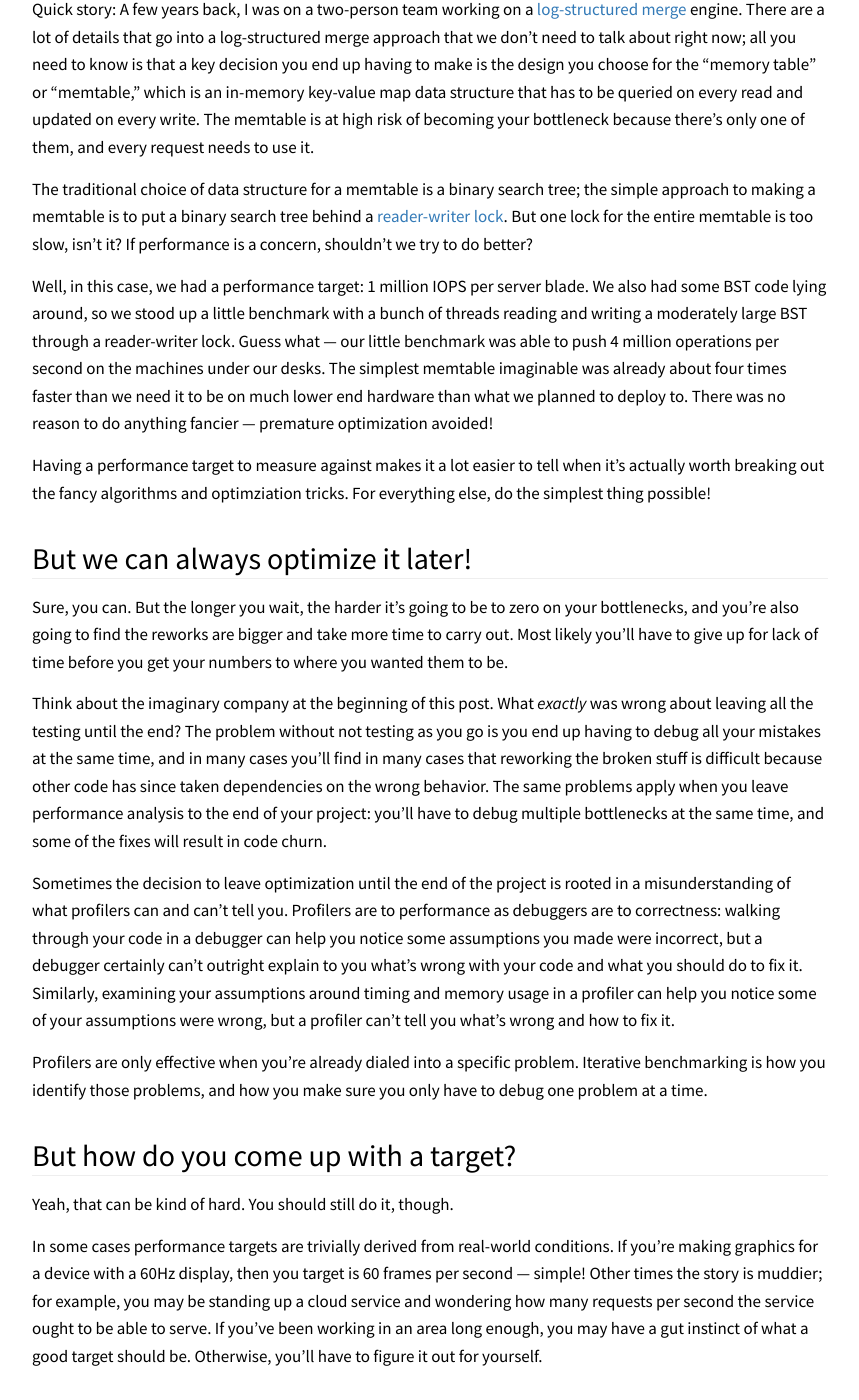
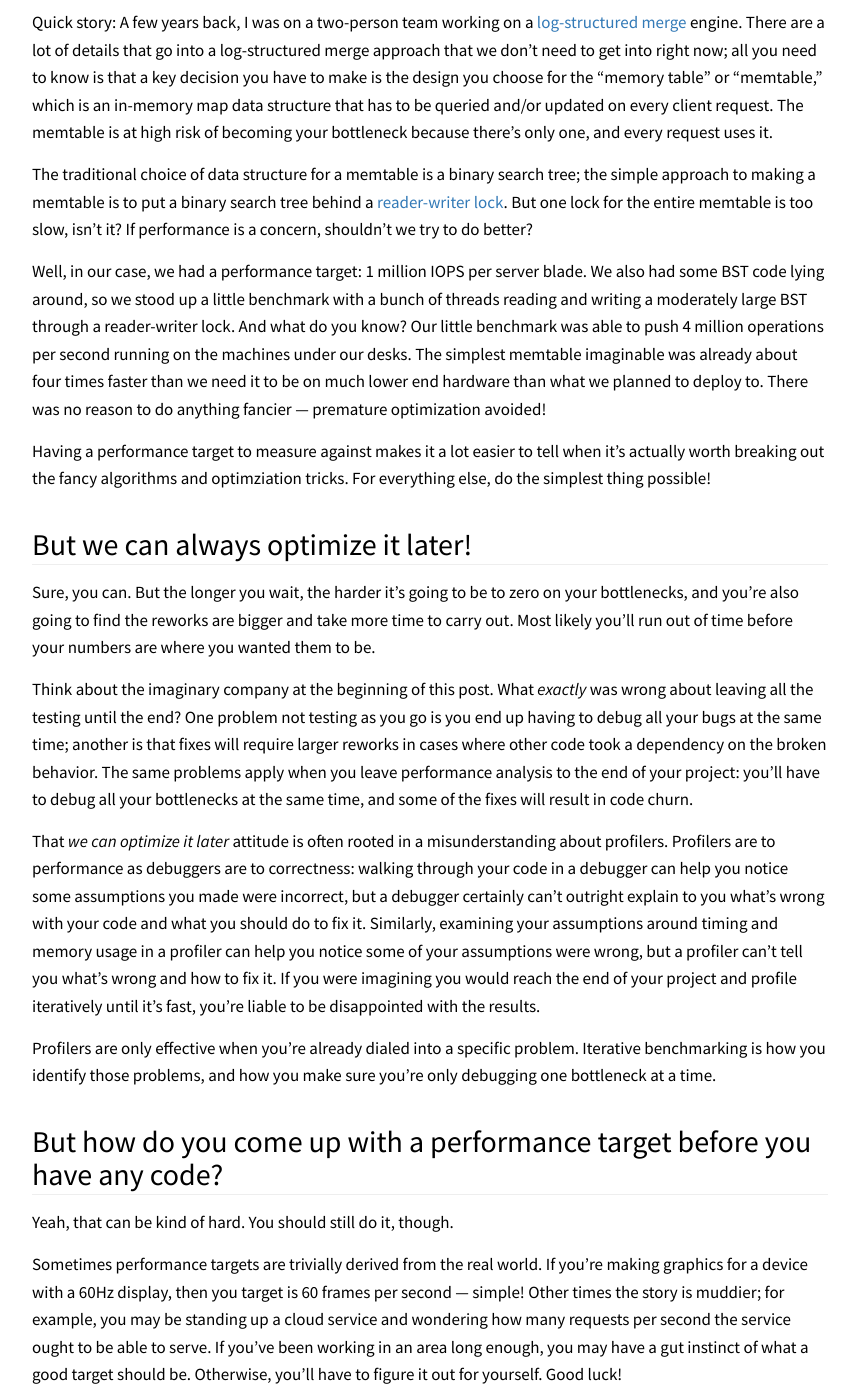
Before and after one commit to davekilian/davekilian.github.com, a Jekyll site: the page built from _posts/2023-08-16-performance-correctness.markdown, in a window 1280 px wide and 1400 px high, scrolled down 1051 px. Shown: the whole window, without its empty margins (210-1069 px from the left). Built offline with Jekyll 4.4.1, drawn with Linux system fonts in a browser that asks for light colours; nearby versions of some CDN libraries; some of the changed text lies outside the part shown.

Commit message:
improved draft

```diff
--- a/_posts/2023-08-16-performance-correctness.markdown
+++ b/_posts/2023-08-16-performance-correctness.markdown
@@ -1,6 +1,6 @@
 ---
 layout: post
-title: Performance Iteratively
+title: Performance, Iteratively
 author: Dave
 draft: true
 ---
@@ -9,46 +9,48 @@
 
 Because, that's kind of what we do with performance!
 
-Nobody in their right mind believes that you can build a large pile of software and *then* get it working later. By the time you circle back to making stuff work it'll be too late, the sheer volume of things that are wrong will be overwhelming, and you'll never finish. You're better off testing as you go, iteratively building your project piece by piece, never integrating something until you've tested it and you're reasonably confident it's going to work.
+Nobody in their right mind believes that you can build a large software project and *then* get it working later. By the time you circle back to making stuff work, it'll be too late: the sheer volume of things that are wrong will be overwhelming, and you'll never finish. You're better off testing as you go, iteratively building your project piece by piece, never integrating something until you've tested it and you're reasonably confident it's going to work. At the end, your whole project ought to work, because there was never a time it didn't!
 
-But when it comes to performance, we tend to do the exact opposite! It's ridiculously common for projects to focus on correctness first and explicitly leave profiling and optimization to the end. Usually they find a bit of low hanging fruit, and then get stuck; after that point, the performance numbers never meaningfully improve.
+This has become common sense advice, but somehow, when it comes to performance, we still tend to do the exact opposite. It's ridiculously common for projects to explicitly leave profiling and optimization to the end. That rarely goes well. At the end of a project, you usually can find a bit of low-hanging fruit for optimization, but after that the performance numbers most likely will not improve meaningfully again. You're better off building with performance in mind throughout the project, and finishing with a project that hits your performance targets because there was never a time it didn't.
 
-If performance is a concern for a project you're working on, then you really ought to have performance targets decided on day 1, and you ought to be writing small, repeatable "unit benchmarks" that show the latency or throughout or whatever of the thing you just built is plausible &mdash; feasibly good enough to be part of an overall solution that hits your targets. The same way you test your code and prove it's plausibly correct before integrating it into the project at large.
-
-In other words, you should treat your performance the way you treat correctness. Because if you work on something that have performance numbers that matter, then performance *is* correctness. If something isn't fast enough yet, then it's not done yet, so don't merge it yet.
+In practice, that means having performance targets decided on day 1, writing small, repeatable "unit benchmarks" for your code, and never merging anything that isn't plausibly fast enough to be part of your overall solution &mdash; the same way you test your code is plausibly correct before merging it. After all, if you work on something where performance matters, then performance *is* correctness; if something isn't fast enough yet, then it's not done yet, so don't merge it yet.
 
 ## But isn't that premature optimization?
 
-It actually *prevents* premature optimization.
+Developing this way helps *prevent* premature optimization.
 
-Quick story: A few years back, I was on a two-person team working on a [log-structured merge](https://en.wikipedia.org/wiki/Log-structured_merge-tree) engine. There are a lot of details that go into a log-structured merge approach that we don't need to talk about right now; all you need to know is that a key decision you end up having to make is the design you choose for the "memory table" or "memtable," which is an in-memory key-value map data structure that has to be queried on every read and updated on every write. The memtable is at high risk of becoming your bottleneck because there's only one of them, and every request needs to use it.
+Quick story: A few years back, I was on a two-person team working on a [log-structured merge](https://en.wikipedia.org/wiki/Log-structured_merge-tree) engine. There are a lot of details that go into a log-structured merge approach that we don't need to get into right now; all you need to know is that a key decision you have to make is the design you choose for the "memory table" or "memtable," which is an in-memory map data structure that has to be queried and/or updated on every client request. The memtable is at high risk of becoming your bottleneck because there's only one, and every request uses it.
 
 The traditional choice of data structure for a memtable is a binary search tree; the simple approach to making a memtable is to put a binary search tree behind a [reader-writer lock](https://en.wikipedia.org/wiki/Readers–writer_lock). But one lock for the entire memtable is too slow, isn't it? If performance is a concern, shouldn't we try to do better?
 
-Well, in this case, we had a performance target: 1 million IOPS per server blade. We also had some BST code lying around, so we stood up a little benchmark with a bunch of threads reading and writing a moderately large BST through a reader-writer lock. Guess what &mdash; our little benchmark was able to push 4 million operations per second on the machines under our desks. The simplest memtable imaginable was already about four times faster than we need it to be on much lower end hardware than what we planned to deploy to. There was no reason to do anything fancier &mdash; premature optimization avoided!
+Well, in our case, we had a performance target: 1 million IOPS per server blade. We also had some BST code lying around, so we stood up a little benchmark with a bunch of threads reading and writing a moderately large BST through a reader-writer lock. And what do you know? Our little benchmark was able to push 4 million operations per second running on the machines under our desks. The simplest memtable imaginable was already about four times faster than we need it to be on much lower end hardware than what we planned to deploy to. There was no reason to do anything fancier &mdash; premature optimization avoided!
 
 Having a performance target to measure against makes it a lot easier to tell when it's actually worth breaking out the fancy algorithms and optimziation tricks. For everything else, do the simplest thing possible!
 
 ## But we can always optimize it later!
 
-Sure, you can. But the longer you wait, the harder it's going to be to zero on your bottlenecks, and you're also going to find the reworks are bigger and take more time to carry out. Most likely you'll have to give up for lack of time before you get your numbers to where you wanted them to be.
+Sure, you can. But the longer you wait, the harder it's going to be to zero on your bottlenecks, and you're also going to find the reworks are bigger and take more time to carry out. Most likely you'll run out of time before your numbers are where you wanted them to be.
 
-Think about the imaginary company at the beginning of this post. What *exactly* was wrong about leaving all the testing until the end? The problem without not testing as you go is you end up having to debug all your mistakes at the same time, and in many cases you'll find in many cases that reworking the broken stuff is difficult because other code has since taken dependencies on the wrong behavior. The same problems apply when you leave performance analysis to the end of your project: you'll have to debug multiple bottlenecks at the same time, and some of the fixes will result in code churn.
+Think about the imaginary company at the beginning of this post. What *exactly* was wrong about leaving all the testing until the end? One problem not testing as you go is you end up having to debug all your bugs at the same time; another is that fixes will require larger reworks in cases where other code took a dependency on the broken behavior. The same problems apply when you leave performance analysis to the end of your project: you'll have to debug all your bottlenecks at the same time, and some of the fixes will result in code churn.
 
-Sometimes the decision to leave optimization until the end of the project is rooted in a misunderstanding of what profilers can and can't tell you. Profilers are to performance as debuggers are to correctness: walking through your code in a debugger can help you notice some assumptions you made were incorrect, but a debugger certainly can't outright explain to you what's wrong with your code and what you should do to fix it. Similarly, examining your assumptions around timing and memory usage in a profiler can help you notice some of your assumptions were wrong, but a profiler can't tell you what's wrong and how to fix it.
+That *we can optimize it later* attitude is often rooted in a misunderstanding about profilers. Profilers are to performance as debuggers are to correctness: walking through your code in a debugger can help you notice some assumptions you made were incorrect, but a debugger certainly can't outright explain to you what's wrong with your code and what you should do to fix it. Similarly, examining your assumptions around timing and memory usage in a profiler can help you notice some of your assumptions were wrong, but a profiler can't tell you what's wrong and how to fix it. If you were imagining you would reach the end of your project and profile iteratively until it's fast, you're liable to be disappointed with the results.
 
-Profilers are only effective when you're already dialed into a specific problem. Iterative benchmarking is how you identify those problems, and how you make sure you only have to debug one problem at a time.
+Profilers are only effective when you're already dialed into a specific problem. Iterative benchmarking is how you identify those problems, and how you make sure you're only debugging one bottleneck at a time.
 
-## But how do you come up with a target?
+## But how do you come up with a performance target before you have any code?
 
 Yeah, that can be kind of hard. You should still do it, though.
 
-In some cases performance targets are trivially derived from real-world conditions. If you're making graphics for a device with a 60Hz display, then you target is 60 frames per second &mdash; simple! Other times the story is muddier; for example, you may be standing up a cloud service and wondering how many requests per second the service ought to be able to serve. If you've been working in an area long enough, you may have a gut instinct of what a good target should be. Otherwise, you'll have to figure it out for yourself.
+Sometimes performance targets are trivially derived from the real world. If you're making graphics for a device with a 60Hz display, then you target is 60 frames per second &mdash; simple! Other times the story is muddier; for example, you may be standing up a cloud service and wondering how many requests per second the service ought to be able to serve. If you've been working in an area long enough, you may have a gut instinct of what a good target should be. Otherwise, you'll have to figure it out for yourself. Good luck!
+
+If you get stuck and you don't have a domain expert to talk to, one thing you can always do is build a simulator: make a program that uses your platform in a similar way your real code eventually will. Benchmarking that on your target hardware should give you an estimate that's hopefully within an order of magnitude of what you could reasonably expect of your end product. it may not be perfect, but it's certainly better than nothing!
 
 ## What if we're too late?
 
 Say you didn't follow this advice, you got to the end of the project, and now you're stuck trying to improve your numbers. What can you do?
 
-You can still do everything I described above, without throwing away all your code! Pick a target, stand up an empty project, set up a basic skeleton you can start benchmarking, and then start pulling in pieces of your old project one at a time. Each time you pull in some more code, get it under a relevant benchmark and make sure the performance is plausbily good &mdash; if it is, great!, move on to the next chunk. But if it's not, now you've discovered work you need to do before continuing.
+You can still benchmark your project iteratively without having to throw away all your code. Just come up with a performance target, stand up an empty project, set up a basic skeleton you can benchmark, and then start pulling in pieces of your old project one at a time. Each time you pull in some more code, get it under some sort of benchmark and make sure the performance is plausbily good &mdash; if it is, great!, move on to the next chunk. But if it's not, now you've discovered work you need to do to hit your target. Finish it before pulling in the next chunk.
 
 The work you discover this way is the same work that you would discover if you went the opposite direction, of starting with your old project and paring down pieces that are too slow. But with this strategy, you only have to debug one performance problem at a time, because you don't merge anything until the all-up performance is in a reasonably good place.
+
+Good luck!
```
